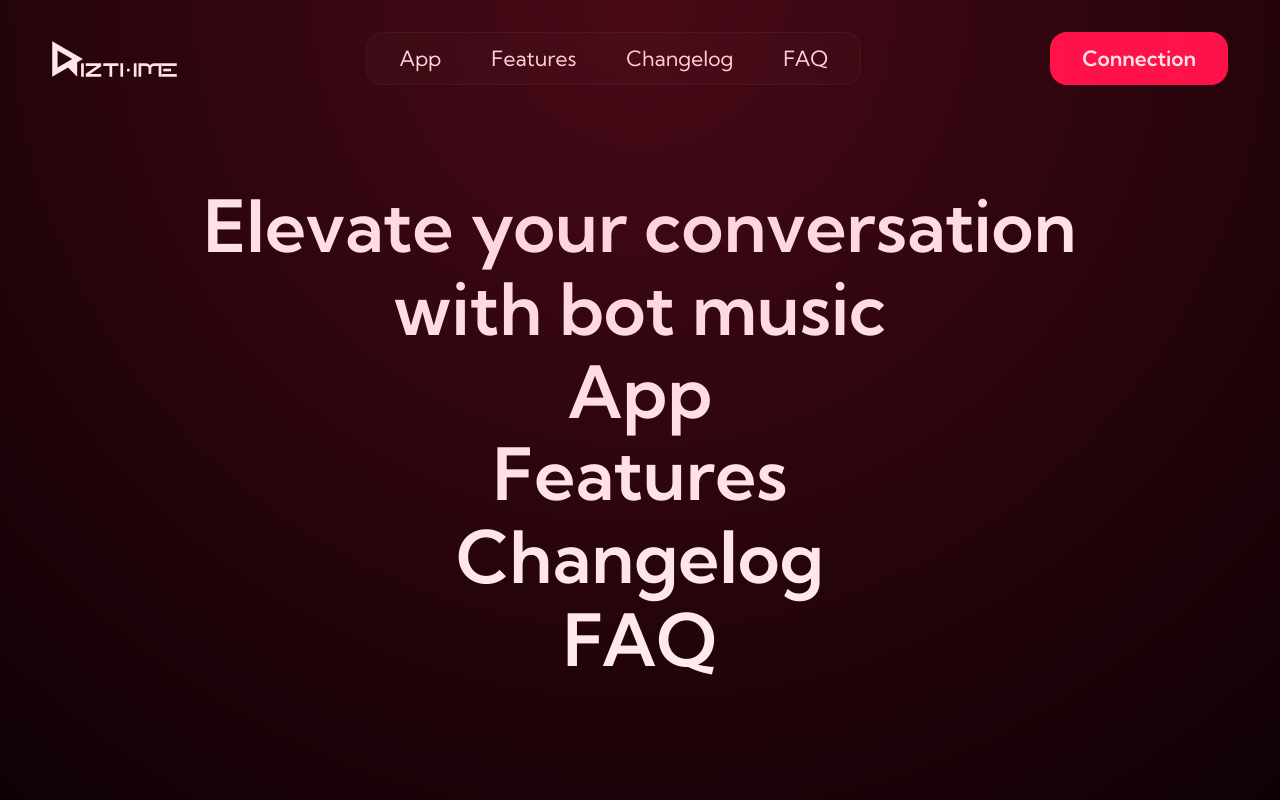
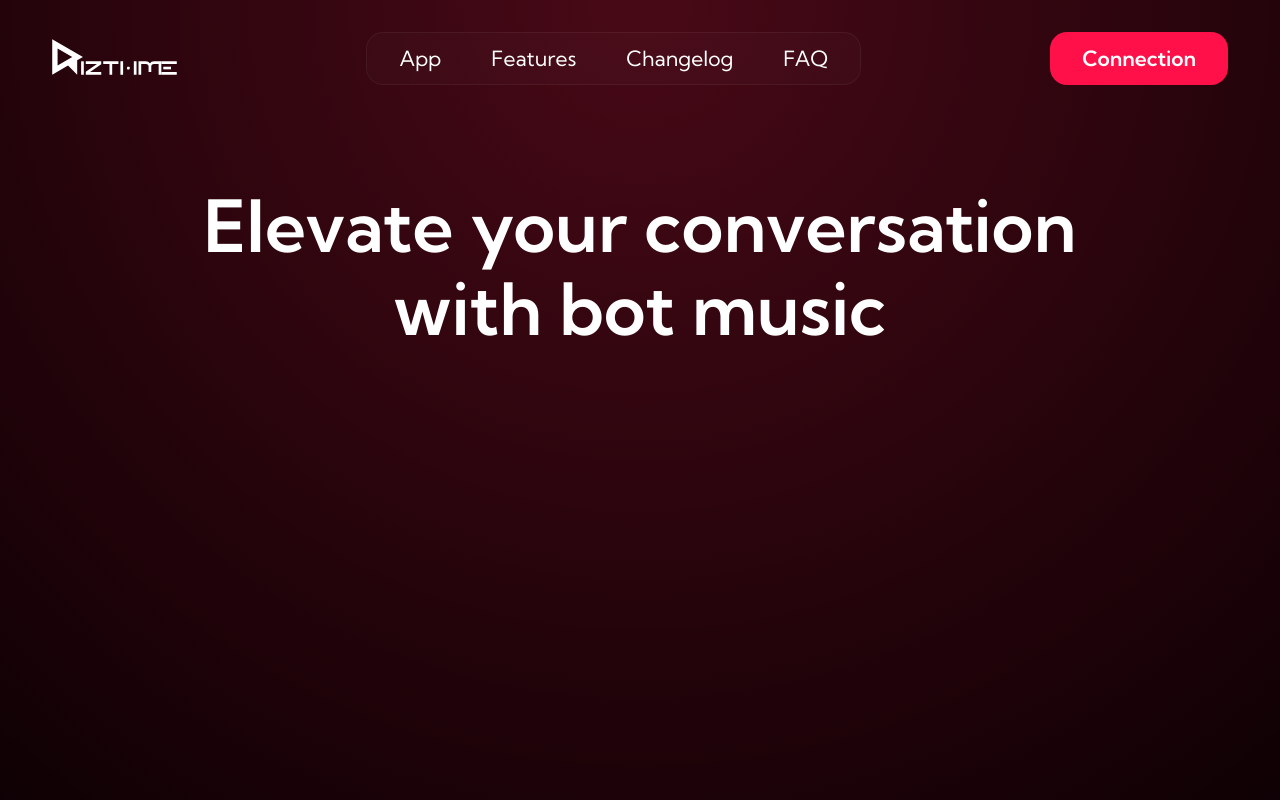
Before and after one commit to Tarborar/Rizthme, a React (Vite) app: page / in a window 1280 px wide. Built offline with nearby package versions, Linux system fonts and the light colour scheme.

Commit message:
Navigation et Routes

```diff
--- a/package.json
+++ b/package.json
@@ -11,7 +11,8 @@
   },
   "dependencies": {
     "react": "^19.2.4",
-    "react-dom": "^19.2.4"
+    "react-dom": "^19.2.4",
+    "react-router-dom": "^7.13.1"
   },
   "devDependencies": {
     "@eslint/js": "^9.39.4",
--- a/src/Components/Header.jsx
+++ b/src/Components/Header.jsx
@@ -1,16 +1,17 @@
+import { Link } from 'react-router-dom';
 import '../Styles/Components/Header.scss';
 import Logo from '../assets/logo1.svg';
 
 function Header(){
     return(
         <header className='horizontal'>
-            <img src={Logo} alt="Logo Rizthme"  className='logo'/>
+            <Link to="/"><img src={Logo} alt="Logo Rizthme"  className='logo'/></Link>
             <nav className="header__nav center">
                 <ul className="center glass gap buttonPadding">
-                    <li>App</li>
-                    <li>Features</li>
-                    <li>Changelog</li>
-                    <li>FAQ</li>
+                    <Link to="app"><li>App</li></Link>
+                    <Link to="features"><li>Features</li></Link>
+                    <Link to="changelog"><li>Changelog</li></Link>
+                    <Link to="faq"><li>FAQ</li></Link>
                 </ul>
             </nav>
             <button className='header__buttonConnection buttonPadding buttonText'>Connection</button>
--- a/src/Pages/Error.jsx
+++ b/src/Pages/Error.jsx
@@ -0,0 +1,9 @@
+function Error() {
+    return (
+    <div className="home center">
+        <h2>404</h2>
+    </div>
+  )
+}
+
+export default Error
--- a/src/Styles/Components/Header.scss
+++ b/src/Styles/Components/Header.scss
@@ -6,8 +6,9 @@ header{
     margin-bottom: 100px;
 }
 
-.header__nav>ul>li{
+.header__nav>ul>*{
     font-size: 21px;
+    color: white;
 }
 
 .logo{
--- a/src/Styles/main.scss
+++ b/src/Styles/main.scss
@@ -1,4 +1,5 @@
 @import './utils/variables.scss';
+@import './utils/normalize.scss';
 
 //Global
 html{
@@ -49,6 +50,7 @@ body{
     height: 100%;
     background : -webkit-gradient(radial,50% 0% ,0 , 50% 0%, 1080 ,color-stop(0,rgba(255, 36, 78, 1) ),color-stop(1,rgba(12, 1, 4, 0) ));
     opacity : 0.25;
+    z-index: -1;
 }
 .glass{
     background-color: rgba($color: white, $alpha: 0.02);
--- a/src/main.jsx
+++ b/src/main.jsx
@@ -1,29 +1,30 @@
 import { StrictMode } from 'react'
 import { createRoot } from 'react-dom/client'
+import { BrowserRouter as Router, Routes, Route } from 'react-router-dom'
 
-import Home from './Components/Home.jsx'
+import Home from './Pages/Home.jsx'
 import Header from './Components/Header.jsx'
-import App from './Components/App.jsx'
-import Features from './Components/Features.jsx'
-import Changelog from './Components/Changelog.jsx'
-import Faq from './Components/Faq.jsx'
+import App from './Pages/App.jsx'
+import Features from './Pages/Features.jsx'
+import Changelog from './Pages/Changelog.jsx'
+import Faq from './Pages/Faq.jsx'
+import Error from './Pages/Error.jsx'
 
 import './Styles/main.scss'
-import './Styles/utils/normalize.scss'
-import './Styles/utils/variables.scss'
 
 createRoot(document.getElementById('root')).render(
     <StrictMode>
-        <>
+        <Router>
             <div className='backgroundColor'></div>
             <Header />
-            <div>
-                <Home />
-                <App />
-                <Features />
-                <Changelog />
-                <Faq />
-            </div>
-        </>
+            <Routes>
+                <Route path="/" element={<Home />}></Route>
+                <Route path="/app" element={<App />}></Route>
+                <Route path="/features" element={<Features />}></Route>
+                <Route path="/changelog" element={<Changelog />}></Route>
+                <Route path="/faq" element={<Faq />}></Route>
+                <Route path='*' element={<Error />}></Route>
+            </Routes>
+        </Router>
     </StrictMode>,
 )
```
Also changed, not shown: src/Pages/App.jsx (renamed from src/Components/App.jsx), src/Pages/Changelog.jsx (renamed from src/Components/Changelog.jsx), src/Pages/Faq.jsx (renamed from src/Components/Faq.jsx), src/Pages/Features.jsx (renamed from src/Components/Features.jsx), src/Pages/Home.jsx (renamed from src/Components/Home.jsx), 1 other file (tests, documents, lock files or other folders).
